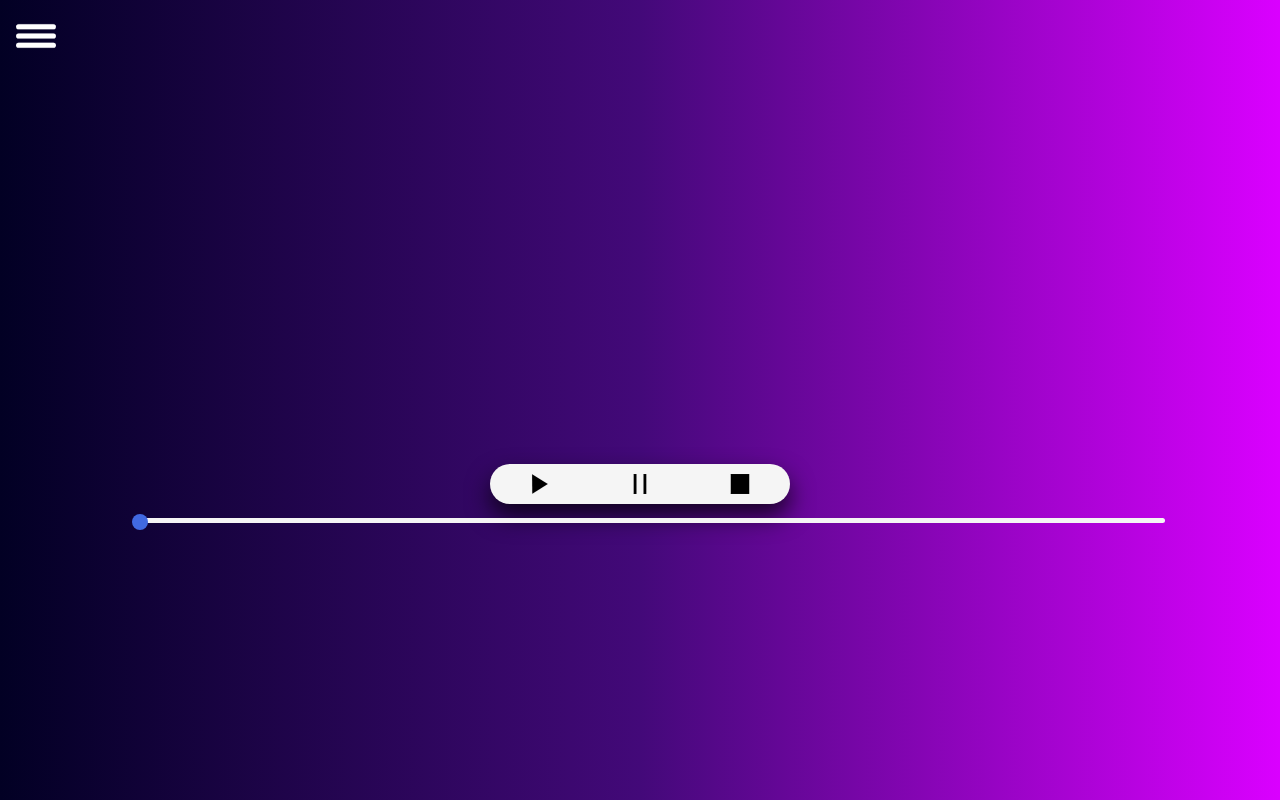
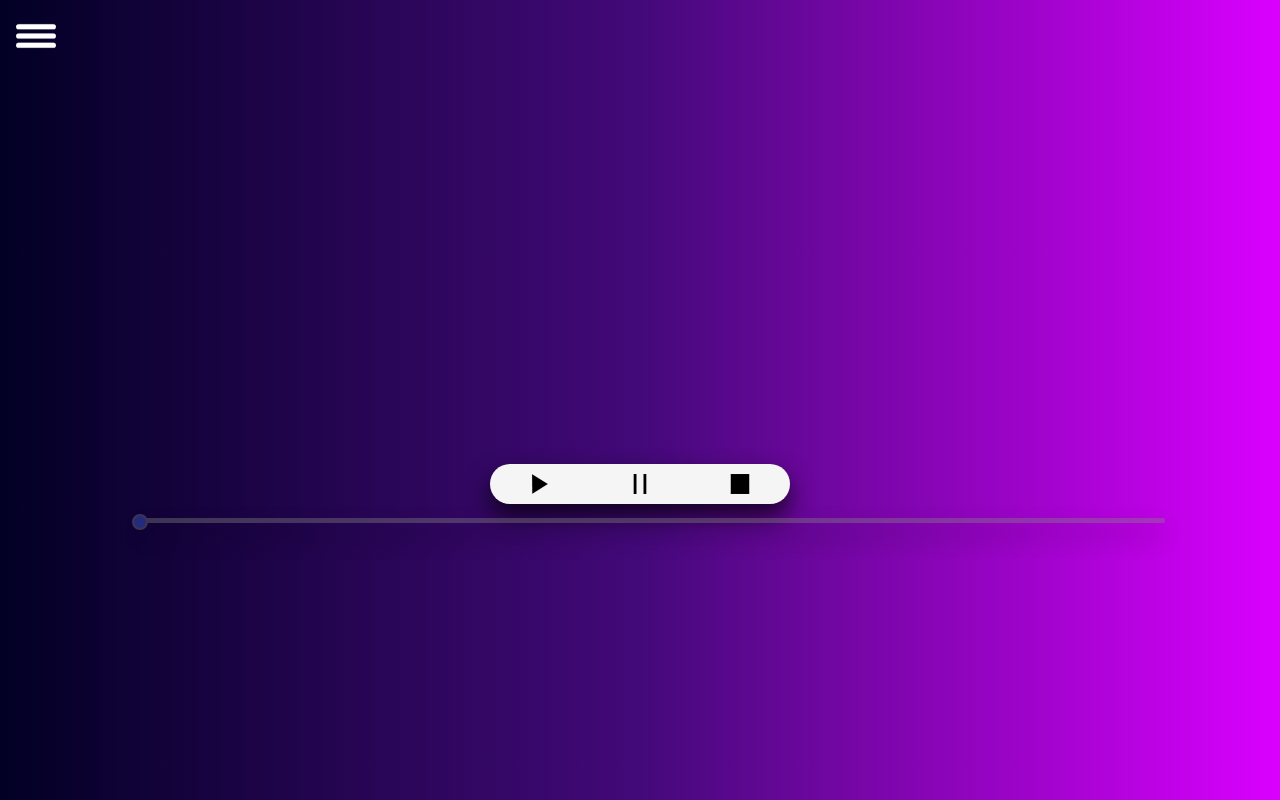
Before and after one commit to arealinedesign/Music-Player, a plain HTML site: page index.html in a window 1280 px wide. Drawn offline with Linux system fonts and the light colour scheme.

Commit message:
Update style.css

```diff
--- a/style.css
+++ b/style.css
@@ -80,12 +80,19 @@ h1 {
   position: absolute;
   width: 80%;
   height: 5px;
-  background-color: whitesmoke;
+  background-color: gray;
   display: flex;
   border-radius: 50px;
   margin-left: 25px;
   cursor: pointer;
   margin-top: 15rem;
+  opacity: 0.4;
+  transition: 0.3s ease;
+  box-shadow: 0px 12px 24px 0px rgba(0, 0, 0, 0.75);
+}
+
+.section .player .seek-bar:hover {
+  opacity: 1;
 }
 
 .section .player .seek-bar .fill {
@@ -101,6 +108,7 @@ h1 {
   border-radius: 50%;
   margin-left: -5px;
   transform: scale(2);
+  border: 1px solid gray;
 }
 
 .section .player .bg-image {
@@ -148,6 +156,7 @@ h1 {
   position: absolute;
   box-shadow: 0px 12px 24px 0px rgba(0, 0, 0, 0.75);
   padding-top: 0.3rem;
+  transition: 0.5s ease;
 }
 
 .section .player .whole-box {
```
